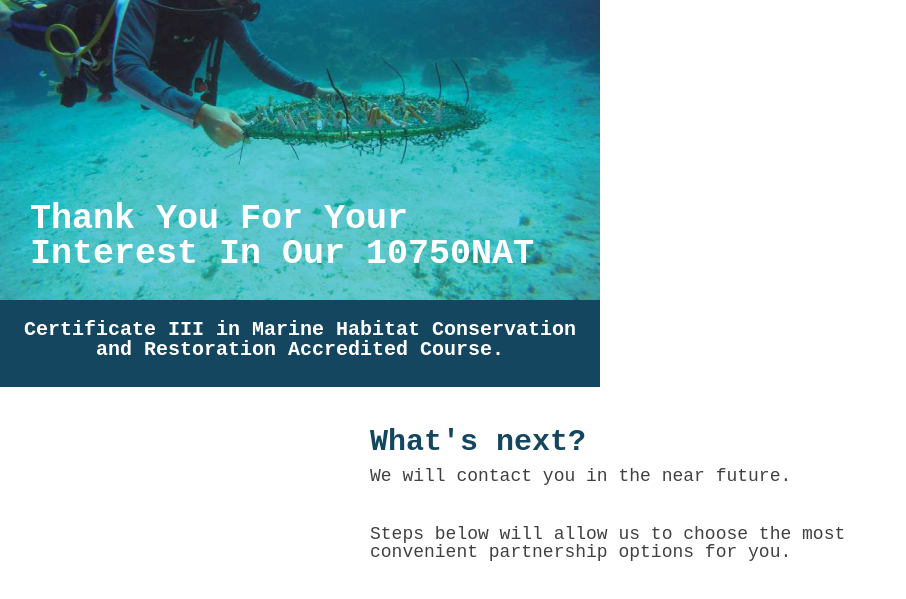
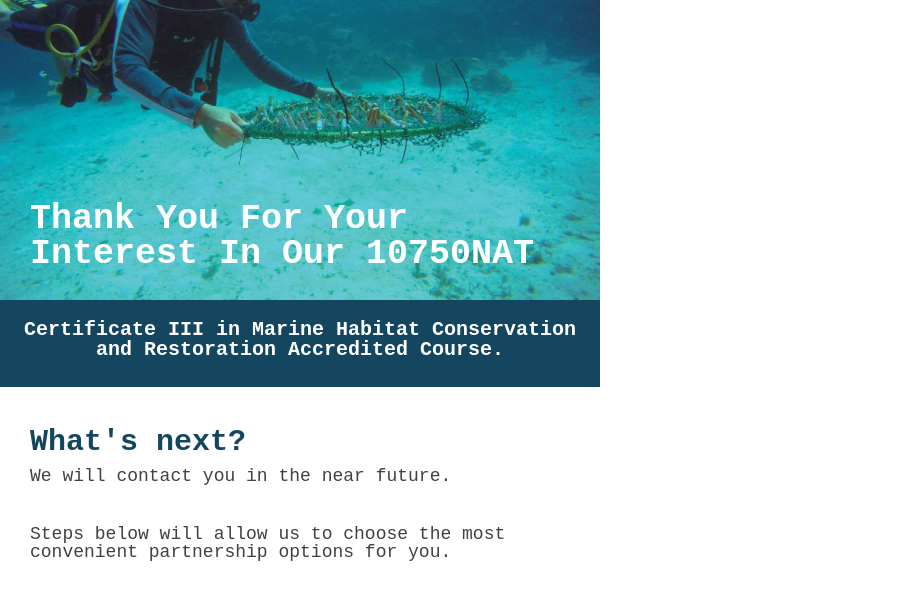
Before and after one commit to NigarSalimova/Test1, a plain HTML site: page index.html in a window 1280 px wide. Shown: the part 97-696 px from the top of the page, without its empty margins (0-906 px from the left). Drawn offline with Linux system fonts and the light colour scheme.

Commit message:
Changing section №2
max article and sectionmax-article have been changed

```diff
--- a/style.css
+++ b/style.css
@@ -53,7 +53,7 @@
     padding-top: 20px;
 }
 
-.max-article_content {
+.sectionmax-article {
     width: 540px;
     position: relative;
     padding-left: 30px;
@@ -85,4 +85,5 @@
     font-style: normal;
     font-weight: 500;
     margin-top: 40px;
+    width: 540px;
 }
```
